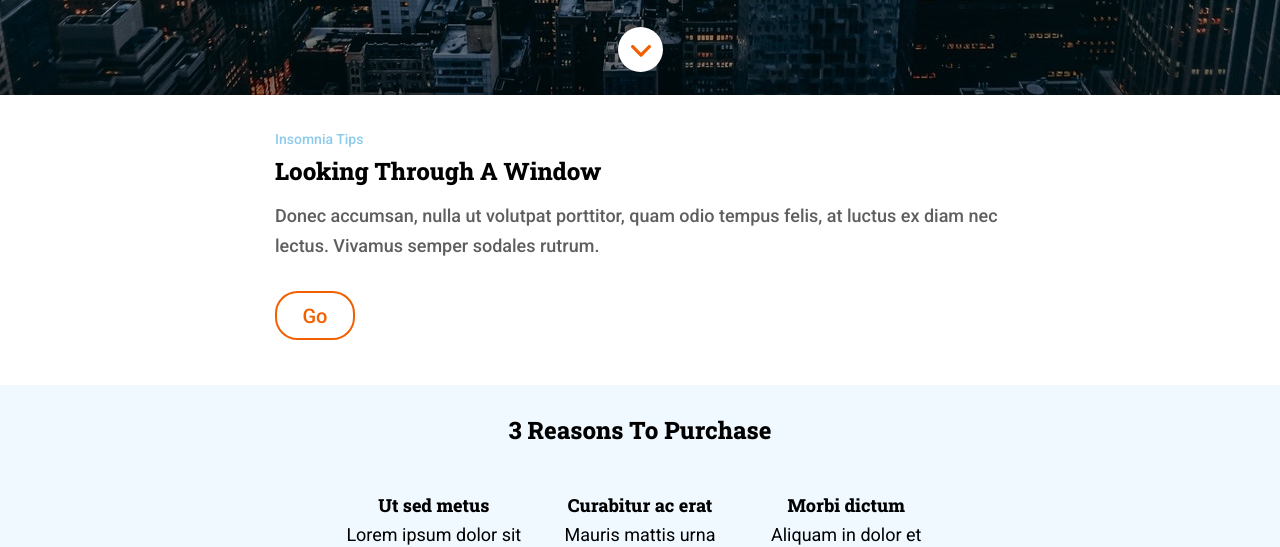
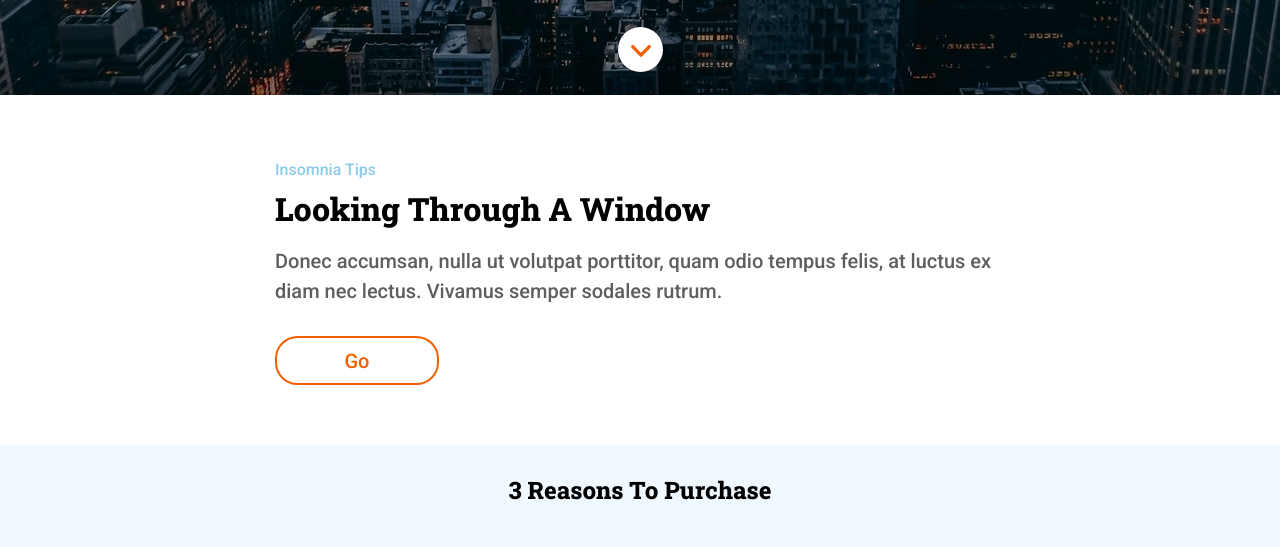
Before and after one commit to kathimansilla/Anonymous-Proxy, a website: page src/html/index.html in a window 1280 px wide. Shown: the part 673-1220 px from the top of the page. Drawn offline with nearby package versions, Linux system fonts and the light colour scheme; files that its build step writes are made by us from their sources; files whose address does not match are found by name.

Commit message:
mediaqueries section1

```diff
--- a/src/scss/layout/_section1.scss
+++ b/src/scss/layout/_section1.scss
@@ -4,12 +4,24 @@
     justify-content: flex-start;
     margin-top: $measure2;
     margin-bottom: $measure3;
+
+    @media screen and (min-width: $tablet) {
+        margin-bottom: $measure4;
+    }
+    @media screen and (min-width: $desktop) {
+        margin-top: $measure4;
+    }
     &--littleText {
         font-family: $fontSec;
         color: #8ccbea;
         font-size: 0.875rem;
         font-weight: 500;
         line-height: 2.14;
+
+        @media screen and (min-width: $desktop) {
+            font-size: 1rem;
+            line-height: 1.88;
+        }
     }
     &--title {
         font-family: $fontPpal;
@@ -19,6 +31,15 @@
         display: inline-flex;
         flex-wrap: wrap;
         margin: 1px 0 $measure1;
+
+        @media screen and (min-width: $tablet) {
+            font-size: 1.625rem;
+            line-height: 1.73;
+        }
+        @media screen and (min-width: $desktop) {
+            font-size: 2rem;
+            line-height: 1.41;
+        }
     }
     &--text {
         font-family: $fontSec;
@@ -26,6 +47,11 @@
         font-weight: 500;
         line-height: 1.67;
         color: #5f5e5e;
+
+        @media screen and (min-width: $tablet) {
+        font-size: 1.25rem;
+        line-height: 1.5;
+    }
     }
     &--button {
         border: 2px solid $colorButton_Heart;
@@ -34,6 +60,12 @@
         width: 76px;
         display: flex;
         margin-top: $measure2;
+        @media screen and (min-width: $tablet) {
+            width: 91px;
+        }
+        @media screen and (min-width: $desktop) {
+            width: 160px;
+        }
         & .text {
             text-decoration: none;
             height: 100%;
```
